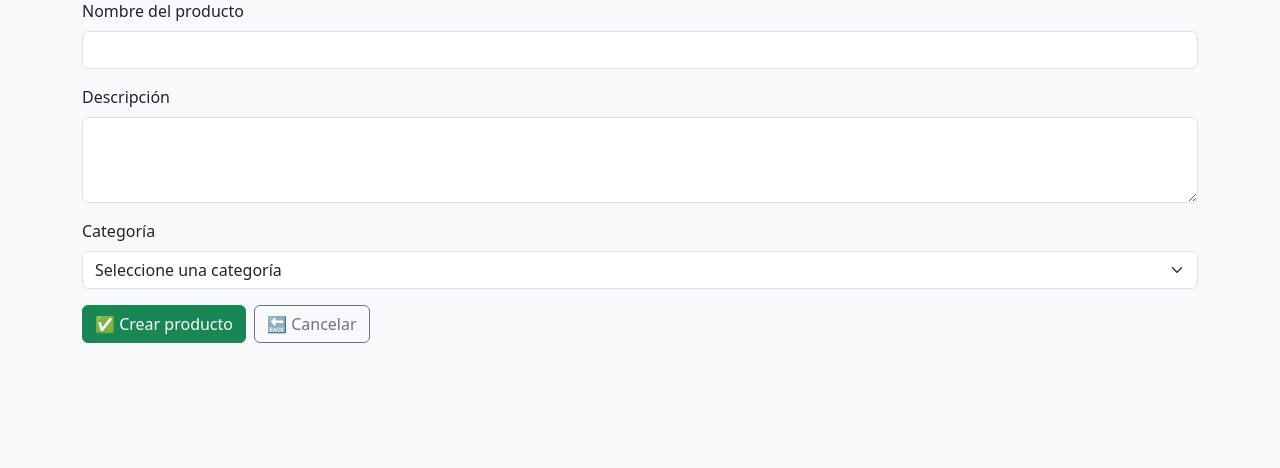
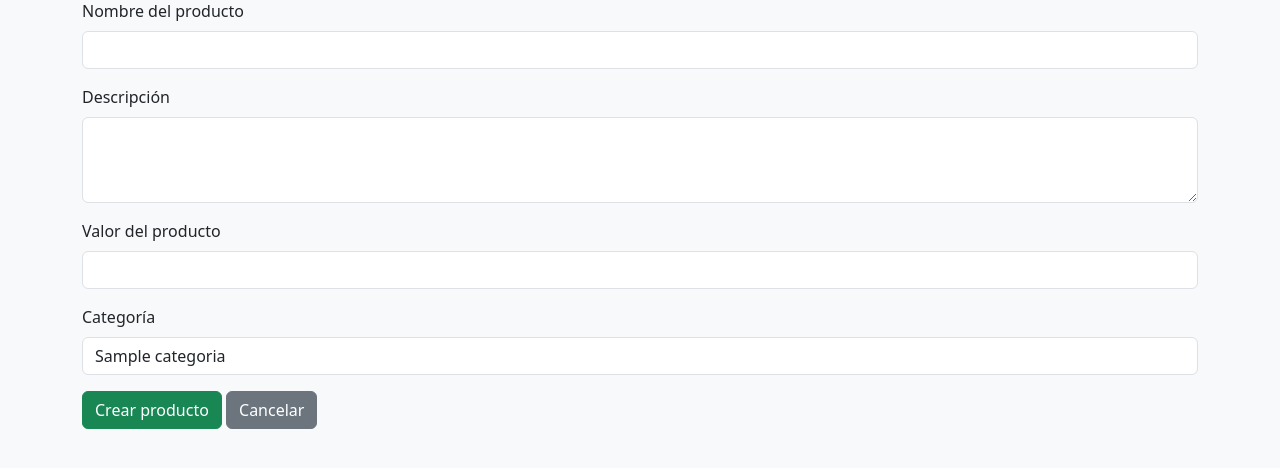
Before and after one commit to yazminpf/DUNKIGATOS, a Flask app: template templates/crear_producto.html in a window 1280 px wide. Shown: the part 111-579 px from the top of the page. Run offline with Flask 3, Linux system fonts and the light colour scheme; the template is opened without the code that fills it: values that come from a table or form of the project are taken from there, others are empty; tables that the repository leaves empty hold one stand-in row (values such as "Sample post").

Commit message:
actualizacion

```diff
--- a/templates/crear_producto.html
+++ b/templates/crear_producto.html
@@ -15,29 +15,32 @@
         <form method="POST">
             <div class="mb-3">
                 <label for="nom_producto" class="form-label">Nombre del producto</label>
-                <input type="text" class="form-control" id="nom_producto" name="nom_producto" required>
+                <input type="text" class="form-control" name="nom_producto" required>
             </div>
 
             <div class="mb-3">
                 <label for="descripcion" class="form-label">Descripción</label>
-                <textarea class="form-control" id="descripcion" name="descripcion" rows="3" required></textarea>
+                <textarea class="form-control" name="descripcion" rows="3" required></textarea>
+            </div>
+
+            <div class="mb-3">
+                <label for="valor_producto" class="form-label">Valor del producto</label>
+                <input type="number" class="form-control" name="valor_producto" required>
             </div>
 
             <div class="mb-3">
                 <label for="id_categoria" class="form-label">Categoría</label>
-                <select class="form-select" id="id_categoria" name="id_categoria" required>
-                    <option value="" disabled selected>Seleccione una categoría</option>
+                <select class="form-control" name="id_categoria" required>
                     {% for cat in categorias %}
                         <option value="{{ cat.id_categoria }}">{{ cat.nombre_grupo }}</option>
                     {% endfor %}
                 </select>
             </div>
 
-            <div class="d-flex gap-2">
-                <button type="submit" class="btn btn-success">✅ Crear producto</button>
-                <a href="{{ url_for('admin_productos') }}" class="btn btn-outline-secondary">🔙 Cancelar</a>
-            </div>
+            <button type="submit" class="btn btn-success">Crear producto</button>
+            <a href="{{ url_for('admin_productos') }}" class="btn btn-secondary">Cancelar</a>
         </form>
+
     </div>
 
     <script src="https://cdn.jsdelivr.net/npm/bootstrap@5.3.0/dist/js/bootstrap.bundle.min.js"></script>
```
